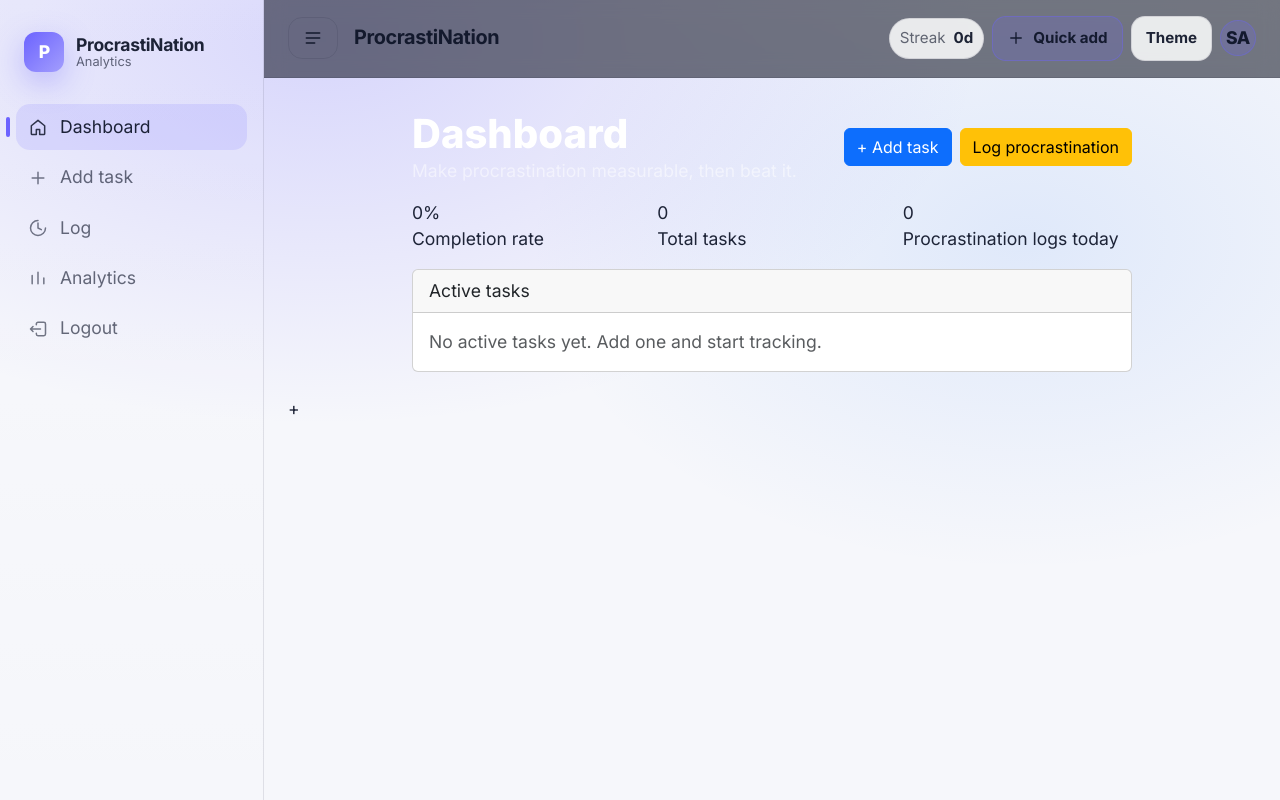
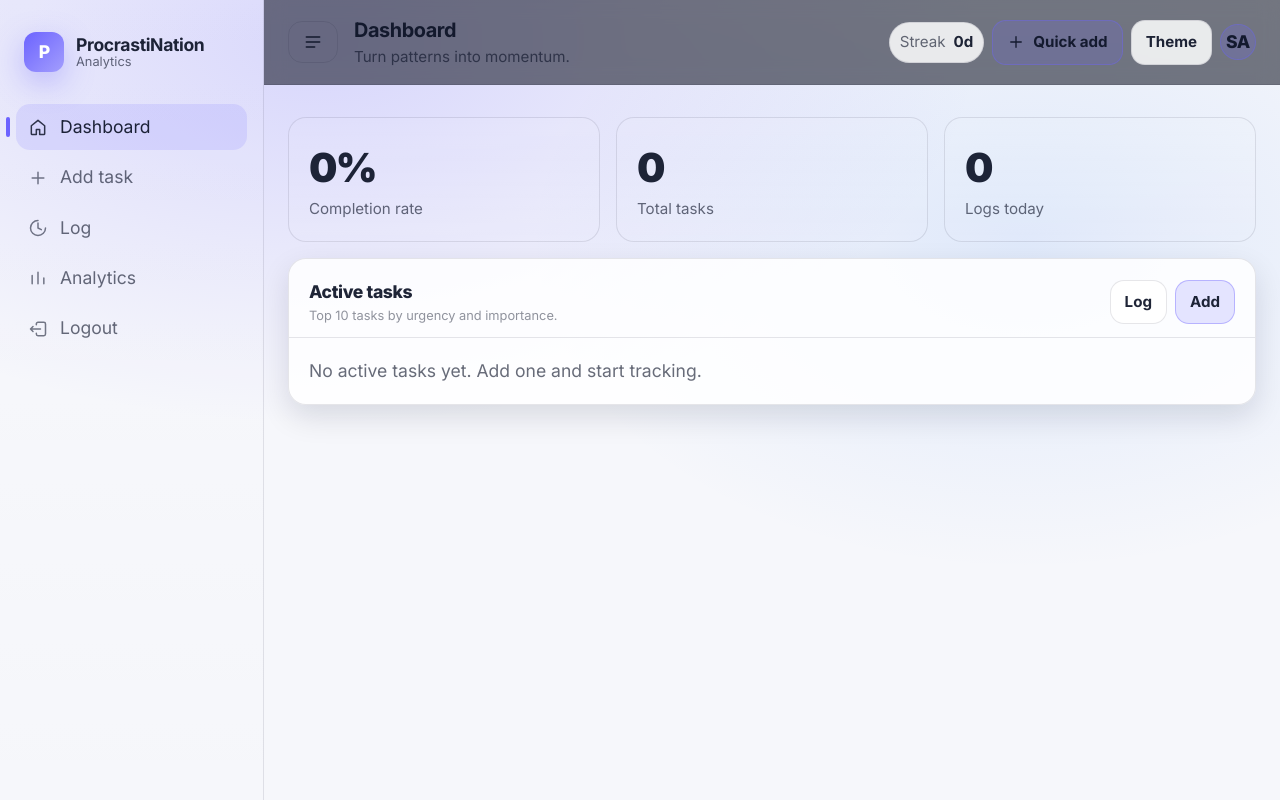
Before and after one commit to Aanishnithin07/Procrastination-Tracker, a Flask app: page / in a window 1280 px wide. Run offline with Flask 3, Linux system fonts and the light colour scheme; the visitor is signed in with stand-in values (Sample User, id 1); some libraries are stand-ins or nearby versions.

Commit message:
refactor(templates): migrate pages to new UI

```diff
--- a/templates/index.html
+++ b/templates/index.html
@@ -1,111 +1,113 @@
 {% extends "layout.html" %}
 
 {% block title %}Dashboard · ProcrastiNation{% endblock %}
+{% block page_title %}Dashboard{% endblock %}
+{% block page_subtitle %}Turn patterns into momentum.{% endblock %}
 
 {% block content %}
-	<div class="row">
-		<div class="col-lg-10 col-xl-9 mx-auto">
-			<div class="d-flex align-items-center justify-content-between mb-3">
-				<div>
-					<h1 class="text-white mb-0" style="font-weight: 800;">Dashboard</h1>
-					<div class="text-white-50">Make procrastination measurable, then beat it.</div>
+  <div class="stack">
+    <div class="stats">
+      <div class="stat">
+        <div class="k">{{ completion_rate }}%</div>
+        <div class="t">Completion rate</div>
       </div>
-				<div class="d-none d-md-flex gap-2">
-					<a class="btn btn-primary" href="/add_task">+ Add task</a>
-					<a class="btn btn-warning" href="/log_procrastination">Log procrastination</a>
+      <div class="stat">
+        <div class="k">{{ total_tasks }}</div>
+        <div class="t">Total tasks</div>
+      </div>
+      <div class="stat">
+        <div class="k">{{ today_logs }}</div>
+        <div class="t">Logs today</div>
       </div>
     </div>
 
-			<div class="row g-3 mb-3">
-				<div class="col-md-4">
-					<div class="stats-card">
-						<div class="stats-number">{{ completion_rate }}%</div>
-						<div class="stats-label">Completion rate</div>
+    <section class="panel">
+      <div class="panel-header">
+        <div>
+          <div class="panel-title">Active tasks</div>
+          <div class="help">Top 10 tasks by urgency and importance.</div>
         </div>
-				</div>
-				<div class="col-md-4">
-					<div class="stats-card">
-						<div class="stats-number">{{ total_tasks }}</div>
-						<div class="stats-label">Total tasks</div>
-					</div>
-				</div>
-				<div class="col-md-4">
-					<div class="stats-card">
-						<div class="stats-number">{{ today_logs }}</div>
-						<div class="stats-label">Procrastination logs today</div>
-					</div>
+        <div class="d-flex gap-2">
+          <a class="btnx" href="/log_procrastination">Log</a>
+          <a class="btnx btnx-primary" href="/add_task">Add</a>
         </div>
       </div>
 
-			<div class="card mb-4">
-				<div class="card-header">Active tasks</div>
-				<div class="card-body">
+      <div class="panel-body">
         {% if tasks %}
           {% for task in tasks %}
-							<div class="task-card {% if task.urgency == 'overdue' %}overdue{% elif task.urgency == 'due_soon' %}due-soon{% endif %}">
-								<div class="d-flex justify-content-between gap-3">
+            <div class="task">
+              <div class="task-top">
                 <div>
                   <div class="task-title">{{ task.title }}</div>
                   {% if task.description %}
-											<div class="text-muted mb-2">{{ task.description }}</div>
+                    <div class="muted" style="margin-top: 6px;">{{ task.description }}</div>
                   {% endif %}
-										<div class="task-meta">
-											<div><strong>Importance:</strong> {{ task.importance or '—' }}/5</div>
-											<div><strong>Est:</strong> {{ task.estimated_time|format_time }}</div>
-											<div>
-												<strong>Deadline:</strong>
-												{% if task.deadline %}{{ task.deadline }}{% else %}—{% endif %}
+                  <div class="meta" style="margin-top: 10px;">
+                    <span class="badge dot {% if task.urgency == 'overdue' %}danger{% elif task.urgency == 'due_soon' %}warning{% else %}info{% endif %}">
+                      {% if task.urgency == 'overdue' %}Overdue{% elif task.urgency == 'due_soon' %}Due soon{% else %}On track{% endif %}
+                    </span>
+                    <span class="badge">Importance {{ task.importance or '—' }}/5</span>
+                    <span class="badge">Est {{ task.estimated_time|format_time }}</span>
+                    <span class="badge">Deadline {% if task.deadline %}{{ task.deadline }}{% else %}—{% endif %}</span>
                   </div>
                 </div>
-									</div>
-									<div class="task-actions text-end">
+
+                <div class="d-flex flex-wrap gap-2 justify-content-end">
                   {% if task.status == 'pending' %}
-											<form method="post" action="/start_task/{{ task.id }}" class="d-inline">
+                    <form method="post" action="/start_task/{{ task.id }}">
                       <input type="hidden" name="csrf_token" value="{{ csrf_token() }}">
-												<button class="btn btn-outline-primary" type="submit">Start</button>
+                      <button class="btnx" type="submit">Start</button>
                     </form>
                   {% endif %}
-										<form method="post" action="/complete_task/{{ task.id }}" class="d-inline">
+
+                  <form method="post" action="/complete_task/{{ task.id }}">
                     <input type="hidden" name="csrf_token" value="{{ csrf_token() }}">
-											<button class="btn btn-success" type="submit">Complete</button>
+                    <button class="btnx btnx-primary" type="submit">Complete</button>
                   </form>
-										<form method="post" action="/abandon_task/{{ task.id }}" class="d-inline">
+
+                  <form method="post" action="/abandon_task/{{ task.id }}">
                     <input type="hidden" name="csrf_token" value="{{ csrf_token() }}">
-											<button class="btn btn-warning" type="submit" data-confirm="Mark this task as abandoned?">Abandon</button>
+                    <button class="btnx btnx-warning" type="submit" data-confirm="Mark this task as abandoned?">Abandon</button>
                   </form>
-										<form method="post" action="/delete_task/{{ task.id }}" class="d-inline">
+
+                  <form method="post" action="/delete_task/{{ task.id }}">
                     <input type="hidden" name="csrf_token" value="{{ csrf_token() }}">
-											<button class="btn btn-danger" type="submit" data-confirm="Delete this task permanently?">Delete</button>
+                    <button class="btnx btnx-danger" type="submit" data-confirm="Delete this task permanently?">Delete</button>
                   </form>
                 </div>
               </div>
             </div>
           {% endfor %}
         {% else %}
-						<div class="text-muted">No active tasks yet. Add one and start tracking.</div>
+          <div class="muted">No active tasks yet. Add one and start tracking.</div>
         {% endif %}
       </div>
-			</div>
+    </section>
 
     {% if top_triggers %}
-				<div class="card mb-4">
-					<div class="card-header">Top triggers (last 7 days)</div>
-					<div class="card-body">
-						<div class="row g-2">
+      <section class="panel">
+        <div class="panel-header">
+          <div>
+            <div class="panel-title">Top triggers</div>
+            <div class="help">Most common triggers in the last 7 days.</div>
+          </div>
+        </div>
+        <div class="panel-body">
+          <div class="row g-3">
             {% for trig in top_triggers %}
               <div class="col-md-4">
-									<div class="p-3 rounded-4" style="background: rgba(102,126,234,0.12);">
-										<div style="font-weight: 700;">{{ trig.trigger_reason }}</div>
-										<div class="text-muted">{{ trig.count }} times</div>
+                <div class="panel" style="box-shadow: none;">
+                  <div class="panel-body">
+                    <div class="h2" style="font-size: var(--fs-18);">{{ trig.trigger_reason }}</div>
+                    <div class="muted" style="margin-top: 4px;">{{ trig.count }} times</div>
+                  </div>
                 </div>
               </div>
             {% endfor %}
           </div>
         </div>
-				</div>
+      </section>
     {% endif %}
   </div>
-	</div>
-
-	<a class="quick-action-btn" href="/log_procrastination" title="Log procrastination">+</a>
 {% endblock %}
```
Also changed, not shown: templates/add_task.html (+35 -26 lines), templates/analytics.html (+33 -25 lines), templates/apology.html (+16 -13 lines), templates/log_session.html (+38 -29 lines), templates/login.html (+26 -24 lines), templates/register.html (+31 -28 lines). Lines whose indentation alone changed are shown as unchanged.
